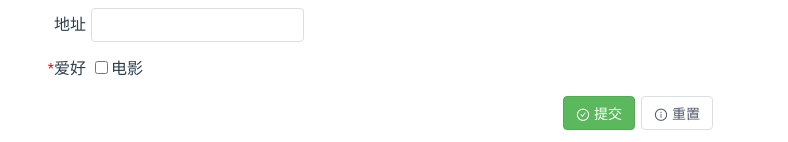
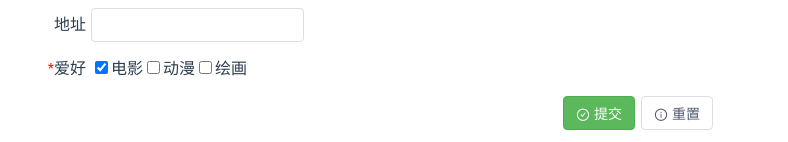
Before and after one commit to xiaomajia-YLP/vue-test, a Vue app: page /form in a window 1280 px wide. Shown: the part 210-352 px from the top of the page, without its empty margins (2-790 px from the left). Built offline with nearby package versions, Linux system fonts and the light colour scheme.

Commit message:
checkbox-component

```diff
--- a/src/utils/assist.js
+++ b/src/utils/assist.js
@@ -77,7 +77,7 @@ function findComponentsDownward(context, componentName) {
   return context.$children.reduce((components, child) => {
     if (child.$options.name === componentName) components.push(child);
     const foundChild = findComponentsDownward(child, componentName);
-    components.concat(foundChild);
+    return components.concat(foundChild);
   }, [])
 }
 
--- a/src/views/Form.vue
+++ b/src/views/Form.vue
@@ -36,11 +36,28 @@
         label="爱好"
         prop="hobby"
       >
-        <x-checkbox v-model="formValidate.hobby" class="checkbox" trueValue="电影" falseValue="" value="电影">电影</x-checkbox>
+        <x-checkbox-group :value="checkValueIntial">
+          <x-checkbox
+            class="checkbox"
+            trueValue="电影"
+            falseValue=""
+            label="电影"
+          >电影</x-checkbox>
+          <x-checkbox
+            class="checkbox"
+            trueValue="动漫"
+            falseValue=""
+            label="动漫"
+          >动漫</x-checkbox>
+          <x-checkbox
+            class="checkbox"
+            trueValue="绘画"
+            falseValue=""
+            label="绘画"
+          >绘画</x-checkbox>
+        </x-checkbox-group>
       </x-form-item>
-      <x-form-item
-        class="form-button"
-      >
+      <x-form-item class="form-button">
         <x-button
           color="success"
           icon="check-circle"
@@ -60,7 +77,8 @@
 import xFormItem from "../components/x-form/x-form-item";
 import xForm from "../components/x-form/x-form";
 import xInput from "../components/x-input/x-input";
-import xCheckbox from "../components/x-checkbox/x-checkbox";
+import xCheckbox from "../components/x-checkbox-group/x-checkbox";
+import xCheckboxGroup from "../components/x-checkbox-group/x-checkbox-group";
 import xButton from "../components/x-button/x-button";
 
 export default {
@@ -86,10 +104,9 @@ export default {
         address: [
           { min: 3, max: 30, message: "长度在 3 到 30 个字符", trigger: "blur" }
         ],
-        hobby: [
-          { required: true, message: "爱好至少选一项", trigger: "blur" },
-        ]
-      }
+        hobby: [{ required: true, message: "爱好至少选一项", trigger: "blur" }]
+      },
+      checkValueIntial: ['电影']
     };
   },
   components: {
@@ -97,7 +114,8 @@ export default {
     xFormItem,
     xInput,
     xButton,
-    xCheckbox
+    xCheckbox,
+    xCheckboxGroup
   },
   methods: {
     handleSubmit() {
```
